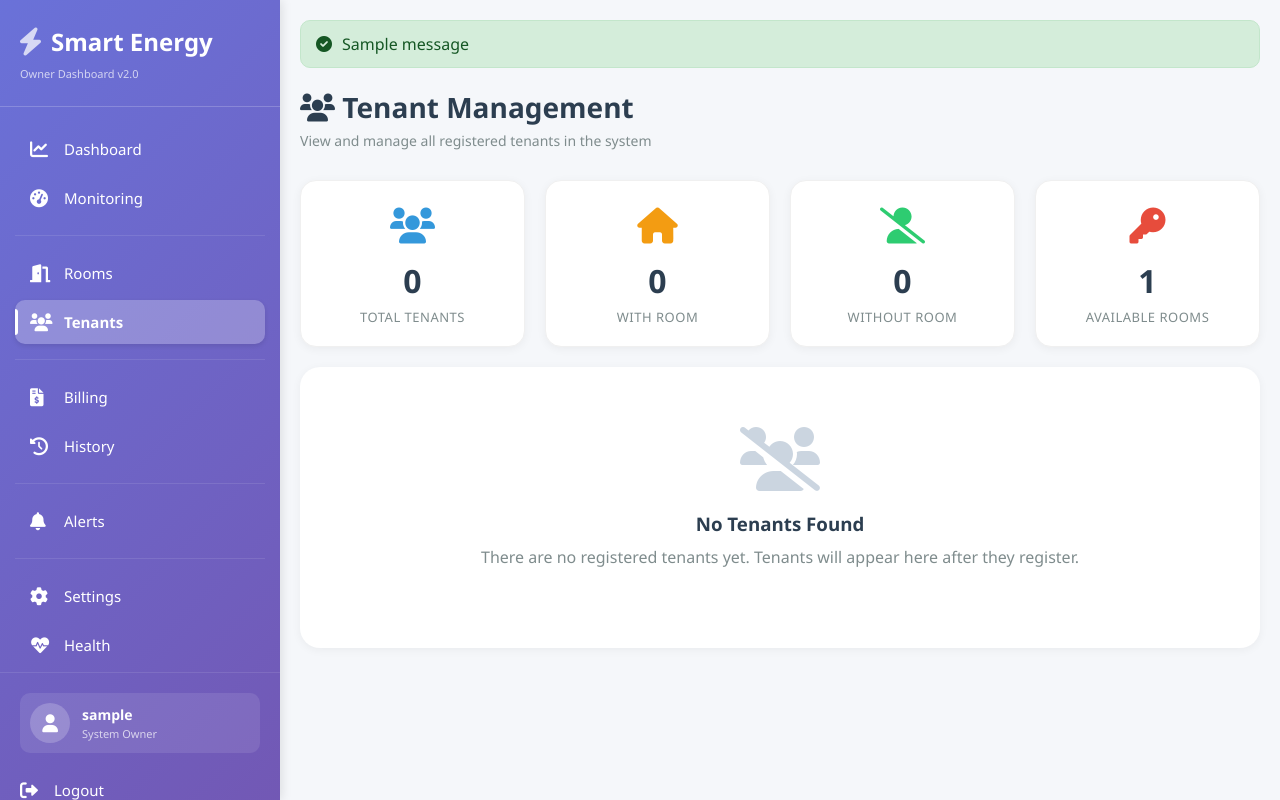
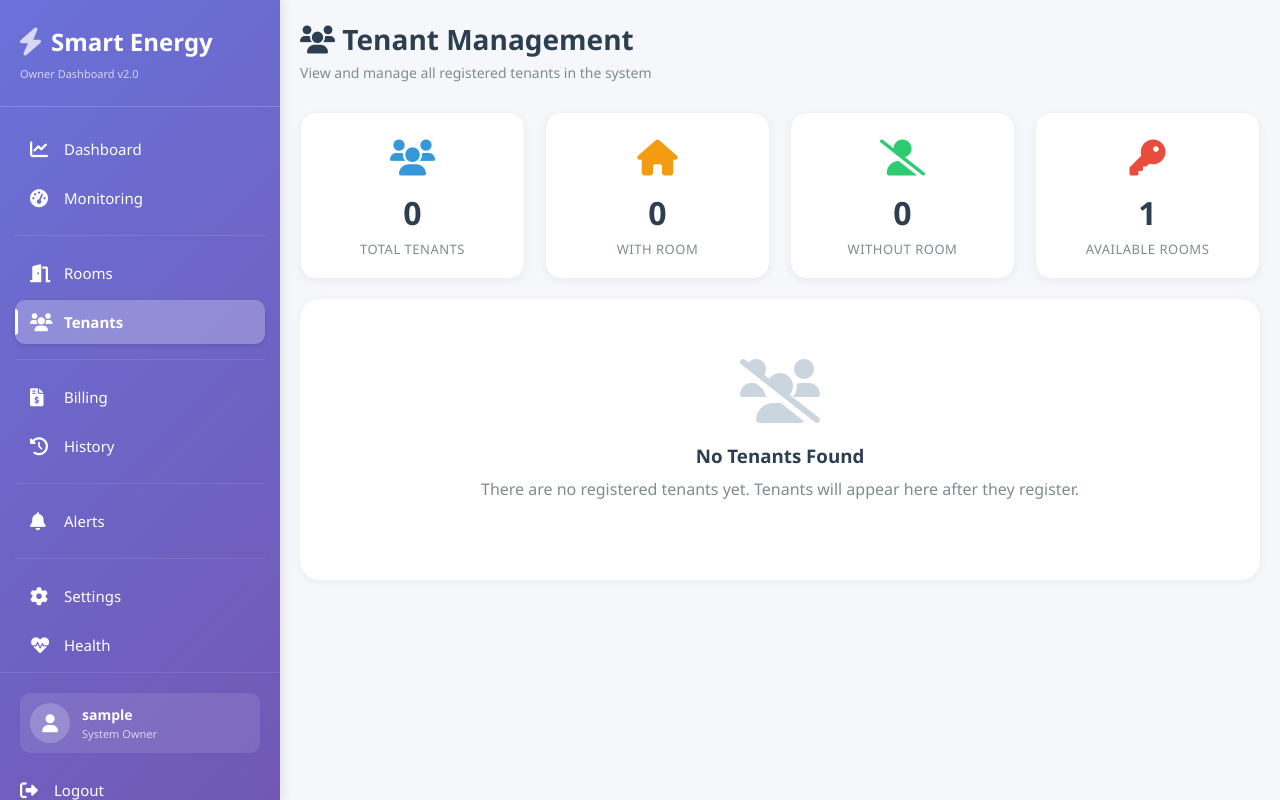
Before and after one commit to bim2001/automatic-billing, a Django app: page /tenants/ in a window 1280 px wide. Run offline with Django 5.2, Linux system fonts and the light colour scheme; a user stored in the database is signed in; tables that the repository leaves empty hold one stand-in row (values such as "Sample post"); one stand-in notice (Sample message) is shown.

Commit message:
popupmess

```diff
--- a/apartsystem/templates/system/tenant_list.html
+++ b/apartsystem/templates/system/tenant_list.html
@@ -393,38 +393,6 @@
                 width: 100%;
             }
         }
-
-        /* Alert messages */
-        .messages {
-            margin-bottom: 20px;
-        }
-
-        .alert {
-            padding: 12px 15px;
-            border-radius: 10px;
-            margin-bottom: 10px;
-            display: flex;
-            align-items: center;
-            gap: 10px;
-        }
-
-        .alert-success {
-            background: #d4edda;
-            color: #155724;
-            border: 1px solid #c3e6cb;
-        }
-
-        .alert-error {
-            background: #f8d7da;
-            color: #721c24;
-            border: 1px solid #f5c6cb;
-        }
-
-        .alert-info {
-            background: #d1ecf1;
-            color: #0c5460;
-            border: 1px solid #bee5eb;
-        }
     </style>
 </head>
 <body>
@@ -433,18 +401,6 @@
 
     <!-- MAIN CONTENT -->
     <div class="main-content">
-        <!-- Messages -->
-        {% if messages %}
-        <div class="messages">
-            {% for message in messages %}
-            <div class="alert alert-{{ message.tags }}">
-                <i class="fas fa-{% if message.tags == 'success' %}check-circle{% elif message.tags == 'error' %}exclamation-circle{% else %}info-circle{% endif %}"></i>
-                {{ message }}
-            </div>
-            {% endfor %}
-        </div>
-        {% endif %}
-
         <!-- Page Header -->
         <div class="page-header-custom">
             <h1><i class="fas fa-users"></i> Tenant Management</h1>
```
Also changed, not shown: apartsystem/templates/system/billing_history.html (+0 -36 lines), apartsystem/templates/system/alerts.html (indentation only).
